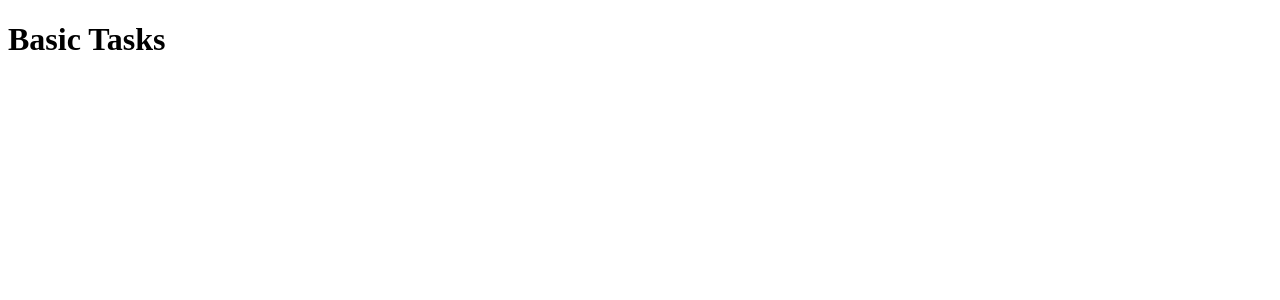
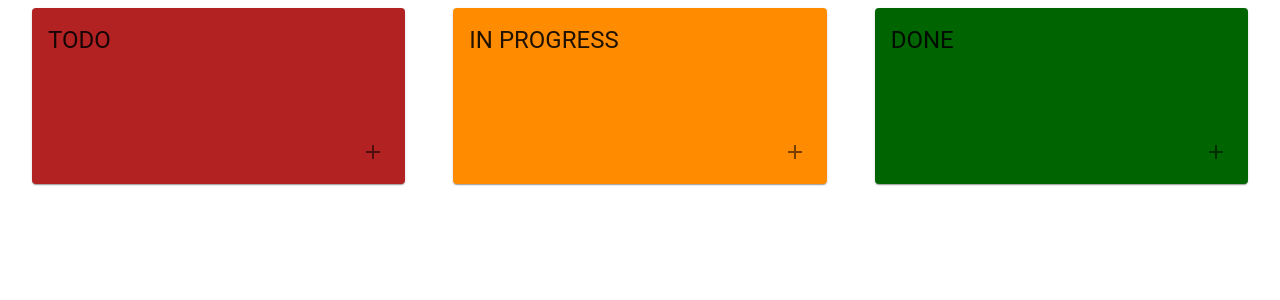
Before and after one commit to FloRide1/GoodWave, a React (Create React App) app: page /tasks in a window 1280 px wide. Shown: the top 300 px of the page. Built offline with nearby package versions, Linux system fonts and the light colour scheme.

Commit message:
[PAGES] Implement simple creation + deletion of Tasks

```diff
--- a/src/pages/Tasks.tsx
+++ b/src/pages/Tasks.tsx
@@ -1,5 +1,51 @@
+import { Box, List } from "@material-ui/core";
+import Button from "@mui/material/Button";
+import React from "react";
+import { useState } from "react";
+import DragList from "../components/DragList";
+import { TaskList } from "../models/TaskList";
+
+const init_list: Array<TaskList> = [];
+
+// TODO
+init_list.push({
+  name: "TODO",
+  items: [],
+  frontColor: "tomato",
+  backColor: "firebrick",
+});
+
+// IN PROGRESS
+init_list.push({
+  name: "IN PROGRESS",
+  items: [],
+  frontColor: "orange",
+  backColor: "darkorange",
+});
+
+// DONE
+init_list.push({
+  name: "DONE",
+  items: [],
+  frontColor: "green",
+  backColor: "darkgreen",
+});
+
 function Tasks() {
-  return <h1> Basic Tasks </h1>;
+  // Object are passed by reference
+  const [lists, setLists] = React.useState(init_list);
+  const [render, rerender] = useState(false);
+
+  // But i still need to rerender the data from child components
+  const onChange = () => {
+    rerender(!render);
+  };
+
+  return (
+    <Box sx={{ display: "flex" }}>
+      {lists.map((e: TaskList) => DragList(e, onChange))}
+    </Box>
+  );
 }
 
 export default Tasks;
```
